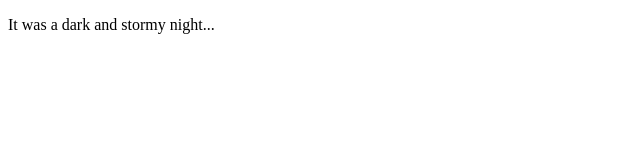
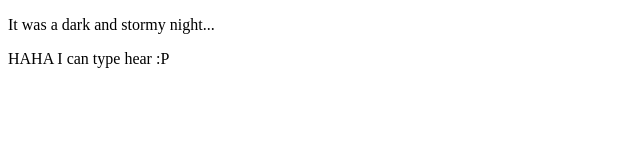
Before and after one commit to bteddygames/fireside-story, a plain HTML site: page index.html in a window 1280 px wide. Shown: the whole page, without its empty margins (0-640 px from the left). Drawn offline with Linux system fonts and the light colour scheme.

Commit message:
Player2 modified index.html

```diff
--- a/index.html
+++ b/index.html
@@ -2,5 +2,6 @@
 <html>
     <body>
         <p>It was a dark and stormy night...</p>
+        <p>HAHA I can type hear :P</p>
     </body>
 </html>
```
